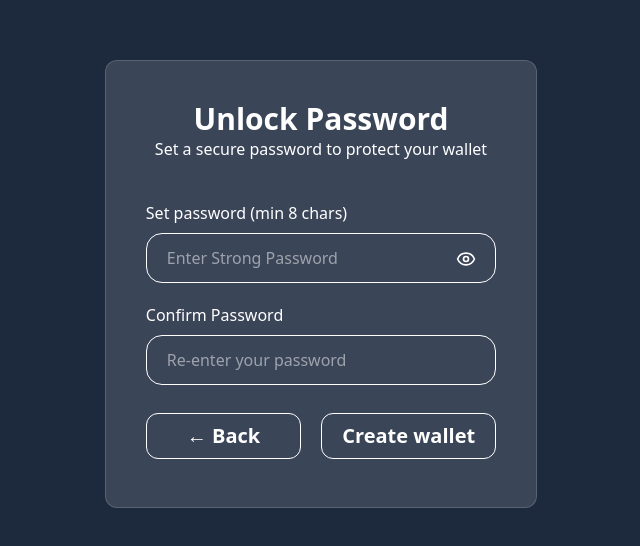
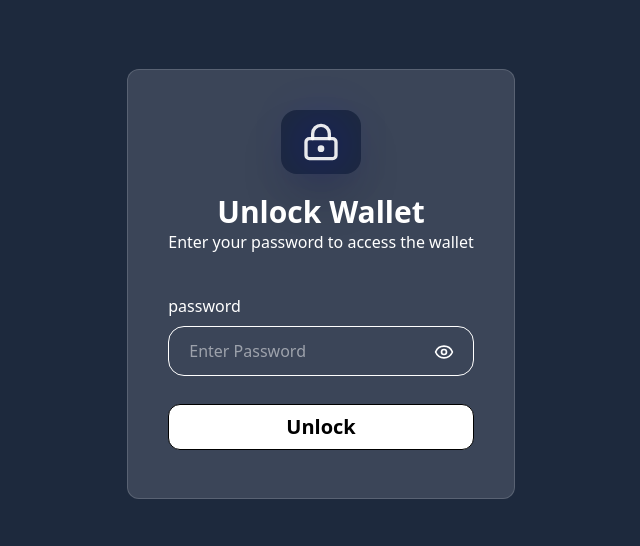
Before and after one commit to AdarshSpace/web3-from-scratch, a React (Vite) app: page /unlockpassword in a window 1280 px wide. Shown: the part 116-662 px from the top of the page, without its empty margins (319-959 px from the left). Built offline with nearby package versions, Linux system fonts and the light colour scheme.

Commit message:
created unlock wallet

```diff
--- a/src/App.jsx
+++ b/src/App.jsx
@@ -3,6 +3,7 @@ import {createBrowserRouter, Outlet} from 'react-router-dom';
 import Home from './Components/HomeComponent';
 import WalletPassword from './Components/WalletPassword';
 import UnlockPassword from './Components/UnlockPassword';
+import Dashboard from './Components/Dashboard';
 
 
 const AppLayout = () => {
@@ -31,6 +32,10 @@ const AppRouter = createBrowserRouter([
         path: 'unlockpassword',
         element: <UnlockPassword />
       },
+      {
+        path: 'dashboard',
+        element: <Dashboard/>
+      },
     ]
   }
 ])
--- /dev/null
+++ b/src/Components/Dashboard.jsx
@@ -0,0 +1,29 @@
+
+import React from 'react';
+import {Landmark, ArrowLeftRight, ArrowUp, ArrowDown } from 'lucide-react';
+
+const Dashboard = () => {
+  return (
+    <div>
+        <div className='bg-gray-600 p-10 border-gray-400 border-1 rounded-2xl'>
+            <div className='mb-5'>
+                <h1 className='text-white text-2xl'> $ 100 </h1>
+            </div>
+
+            <div className='mb-5'>
+                <button className=' text-white m-3 px-3 py-2 border-1 rounded-2xl'> <Landmark size={40}/></button>
+                <button className=' text-white m-3 px-3 py-2 border-1 rounded-2xl'> <ArrowDown size={40}/></button>
+                <button className=' text-white m-3 px-3 py-2 border-1 rounded-2xl'> <ArrowUp size={40} /></button>
+                <button className=' text-white m-3 px-3 py-2 border-1 rounded-2xl'><ArrowLeftRight size={40}/></button>
+            </div>
+
+            <div>
+                <h3 className=''>Transaction History</h3>
+            </div>
+
+        </div>
+    </div>
+  )
+}
+
+export default Dashboard
--- a/src/Components/UnlockPassword.jsx
+++ b/src/Components/UnlockPassword.jsx
@@ -1,6 +1,6 @@
 
-import {useState} from 'react';
-import {Eye, EyeOff } from 'lucide-react';
+import { useState } from 'react';
+import { Eye, EyeOff, LockKeyhole } from 'lucide-react';
 
 const UnlockPassword = () => {
 
@@ -10,25 +10,25 @@ const UnlockPassword = () => {
         <div>
             <div className='border-1 border-gray-300/20 rounded-xl bg-gray-500/40 p-10'>
 
+                <div className='flex justify-center item-center'>
+                    <div className='flex justify-center item-center bg-slate-800 shadow-2xl px-5 py-3 mb-5 rounded-2xl'>
+                        <LockKeyhole size={40}  className='text-white/90 drop-shadow-[0_0_12px_#00f] drop-shadow-[0_0_24px_#00f]'/>
+                    </div>
+                </div>
+
                 <div className=' mb-10'>
-                    <h1 className='flex justify-center text-white font-bold text-3xl '>Unlock Password</h1>
-                    <p className='flex justify-center text-white'>Set a secure password to protect your wallet</p>
+                    <h1 className='flex justify-center text-white font-bold text-3xl '>Unlock Wallet</h1>
+                    <p className='flex justify-center text-white'>Enter your password to access the wallet</p>
                 </div>
 
                 <div className='mb-5 relative'>
-                    <label className='text-white' > Set password (min 8 chars)</label> <br />
-                    <input type={showPassword ? 'text' : 'password'} className='border-1 text-white w-full px-5 py-3 mt-2 rounded-2xl' placeholder='Enter Strong Password' />
-                    <button className='absolute right-5 bottom-1/9 -translate-y-1/4 text-white' onClick={() => setShowPassword(!showPassword)}> {showPassword ? <EyeOff size={20} /> : <Eye size={20} />} </button>
-                </div>
-
-                <div className='mb-5'>
-                    <label className='text-white ' > Confirm Password</label> <br />
-                    <input type="password" className='border-1 rounded-2xl text-white w-full px-5 py-3 mt-2' placeholder='Re-enter your password' />
+                    <label className='text-white' > password</label> <br />
+                    <input type={showPassword ? 'text' : 'password'} className='border-1 text-white w-full px-5 py-3 mt-2 rounded-2xl' placeholder='Enter Password' />
+                    <button className='absolute right-5 bottom-1/9 -translate-y-1/4 text-white ' onClick={() => setShowPassword(!showPassword)}> {showPassword ? <EyeOff size={20} /> : <Eye size={20} />} </button>
                 </div>
 
                 <div className='flex gap-5'>
-                    <button className='font-bold text-white text-xl border-1 rounded-xl py-2 px-10 my-2'> ← Back</button>
-                    <button className='font-bold text-white text-xl border-1 rounded-xl py-2 px-5 my-2'>Create wallet</button>
+                    <button className='font-bold text-black bg-white text-xl border-1 rounded-xl w-full py-2 px-5 my-2 cursor-pointer'>Unlock</button>
                 </div>
             </div>
         </div>
```
Also changed, not shown: 1 other file (tests, documents, lock files or other folders).
